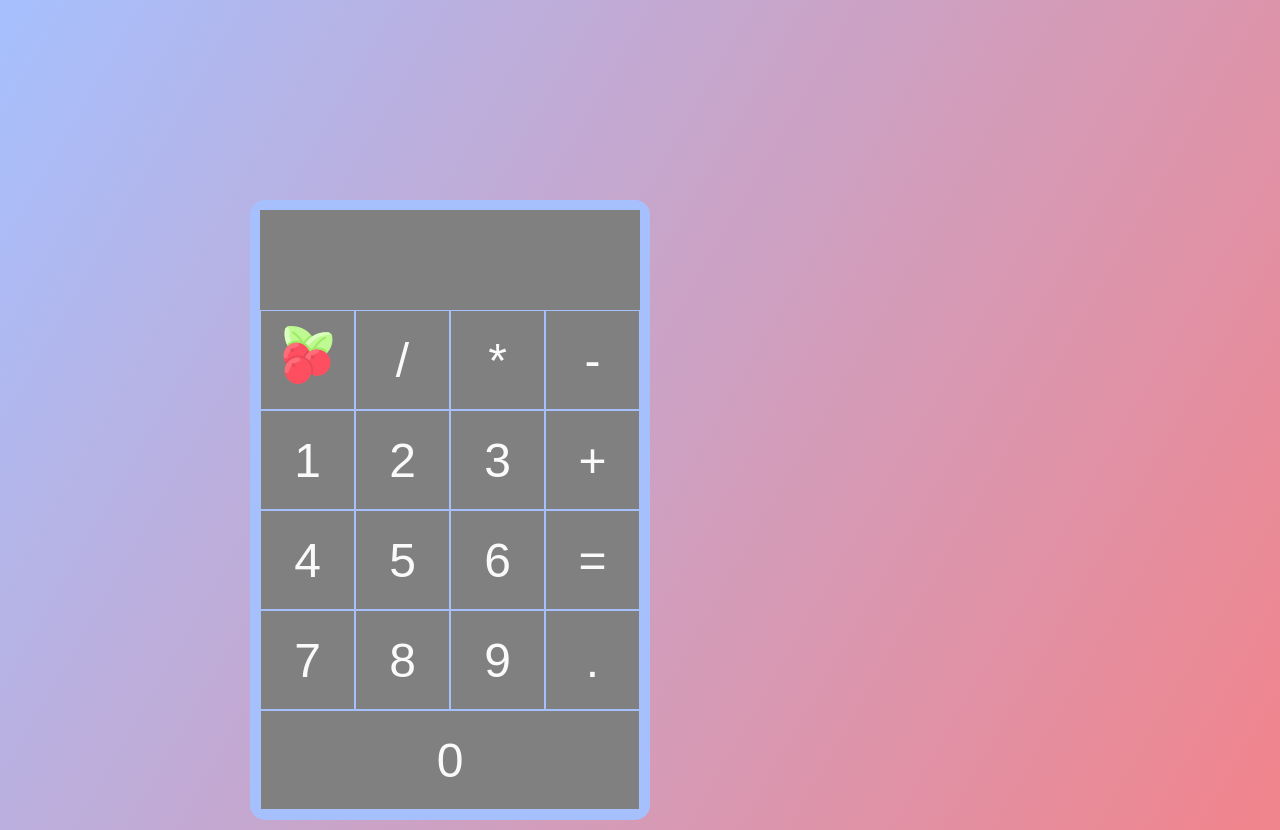
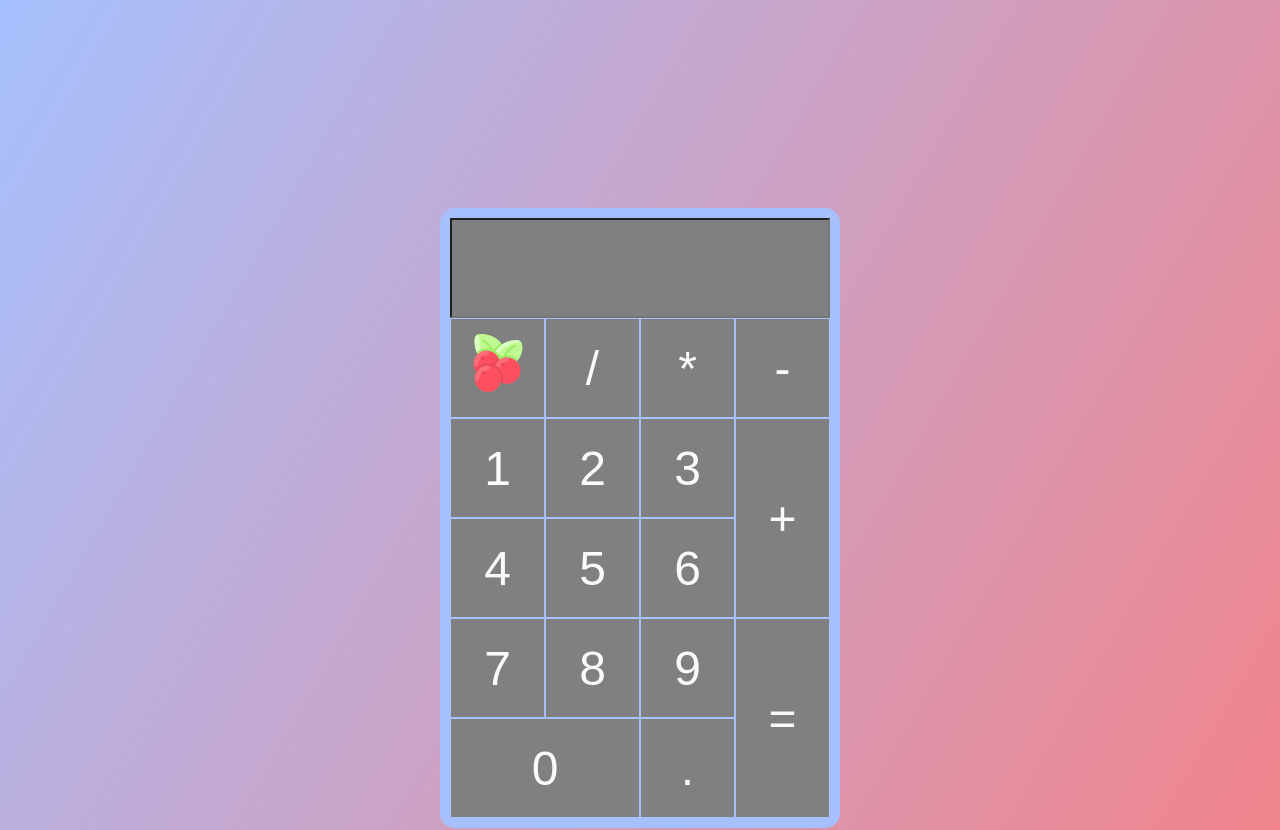
Before and after one commit to Operator2024/calculator, a plain HTML site: page index.html in a window 1280 px wide. Shown: the top 830 px of the page. Drawn offline with Linux system fonts and the light colour scheme.

Commit message:
Added js and basic functionality.

```diff
--- a/index.html
+++ b/index.html
@@ -1,5 +1,6 @@
 <!DOCTYPE html>
 <html lang="ru">
+
 <head>
     <meta charset="UTF-8">
     <meta name="viewport" content="width=device-width, initial-scale=1.0">
@@ -8,38 +9,38 @@
     <link rel="stylesheet" href="css/style.min.css">
 
 </head>
+
 <body>
     <div class="container">
-        <div class="display"></div>
-
-        <button class="item logo"><img src="img/cranberry.png" alt="logo"></button>
-        <button class="item item-divide">/</button>
-        <button class="item item-myltiply">*</button>
-        <button class="item item-minus">-</button>
-
-        <button class="item item1">1</button>
-        <button class="item item2">2</button>
-        <button class="item item3">3</button>
-        <button class="item item-plus">+</button>
-
-        <button class="item item4">4</button>
-        <button class="item item5">5</button>
-        <button class="item item6">6</button>
-        <button class="item item-equal">=</button>
-
-        <button class="item item7">7</button>
-        <button class="item item8">8</button>
-        <button class="item item9">9</button>
-
-        <button class="item item-dot">.</button>
-        <button class="item item0">0</button>
-
-
-
-
+        <input id="display" class="display" readonly>
+        <div class="top-container">
+            <button class="item-top-container item logo" onclick="clearDisplay()"><img src="img/cranberry.png" alt="logo"></button>
+            <button class="item-top-container item item-divide">/</button>
+            <button class="item-top-container item item-myltiply">*</button>
+            <button class="item-top-container item item-minus">-</button>
+        </div>
+        <div class="left-container">
+            <button class="item-left-container item item1" onclick="appendToDisplay('1')">1</button>
+            <button class="item-left-container item item2" onclick="appendToDisplay('2')">2</button>
+            <button class="item-left-container item item3">3</button>
+            <button class="item-left-container item item4">4</button>
+            <button class="item-left-container item item5">5</button>
+            <button class="item-left-container item item6">6</button>
+            <button class="item-left-container item item7">7</button>
+            <button class="item-left-container item item8">8</button>
+            <button class="item-left-container item item9">9</button>
+            <button class="item-left-container item item-dot">.</button>
+            <button class="item-left-container item item0">0</button>
+        </div>
+        <div class="right-container">
+            <button class="item-right-container item item-plus" onclick="appendToDisplay('+')">+</button>
+            <button class="item-right-container item item-equal" onclick="calculate()">=</button>
+        </div>
 
         <!-- <a target="_blank" href="https://icons8.com/icon/t95uPyIrCoqi/cranberry">Cranberry</a> иконка от <a target="_blank" href="https://icons8.com">Icons8</a> -->
 
     </div>
+    <script src="js/scripts.js"></script>
 </body>
+
 </html>
--- /dev/null
+++ b/js/scripts.js
@@ -0,0 +1,21 @@
+// CALCULATE
+
+const display = document.getElementById('display');
+
+function appendToDisplay(input){
+    display.value += input;
+
+}
+
+function clearDisplay(){
+    display.value = '';
+}
+
+function calculate(){
+    try {
+        display.value = eval(display.value);
+    }
+    catch (e) {
+        display.value = 'Error';
+    }
+}
--- a/style.scss
+++ b/style.scss
@@ -1,65 +1,122 @@
-*{
+* {
     box-sizing: border-box;
 }
 
-body{
+body {
+    display: flex;
     background-image: linear-gradient(120deg, #a6c0fe 0%, #f68084 100%);
     color: #FAFAFA;
     font-size: 55px;
     font-family: 'Fira Sans', sans-serif;
-    margin: 200px 250px;
+    // margin: 200px 250px;
 }
 
+.container {
+    margin: 200px auto;
+}
 
 .container {
     background-color: #333131;
     border: 10px solid #a6c0fe;
     border-radius: 15px;
     display: flex;
-    flex-direction: row;
-    flex-wrap: wrap;
+    flex-flow: row wrap;
     width: 400px;
     align-items: flex-end;
+    align-items: center;
+    justify-content: center;
+}
+
+.top-container {
+    display: flex;
+    width: 100%;
+}
+
+.left-container {
+    display: flex;
+    flex-flow: row wrap;
+    width: 285px;
+}
+
+.right-container {
+    display: flex;
+    flex-flow: column;
+    // width: 100%;
+    width: 95px;
+    height: 400px;
+}
+
+.item-left-container {
+    background: gray;
+    color: #FAFAFA;
+    font-size: 48px;
+    border: 1px solid #a6c0fe;
+    // border-radius: 15px;
+    text-align: center;
+    width: calc(100% / 3);
+    height: 100px;
+    padding: 10px;
+}
+
+.item-right-container {
+    background: gray;
+    color: #FAFAFA;
+    font-size: 48px;
+    border: 1px solid #a6c0fe;
+}
+
+.item-top-container {
+    width: calc(100% / 4);
 }
 
 .item {
     background: gray;
     color: #FAFAFA;
     font-size: 48px;
-	border: 1px solid #a6c0fe ;
+    border: 1px solid #a6c0fe;
     // border-radius: 15px;
     text-align: center;
-    width: calc(100% / 4);
     height: 100px;
     padding: 10px;
     // box-shadow: -3px 3px 7px rgba(0, 0, 0, .6), inset -100px 0px 100px gray;
 }
 
-.item:hover{
+.item:hover {
     background-color: #f68084;
 }
 
-.item:active{
+.item:active {
     background-color: #aa595b;
 }
 
 
 
 
-.display{
+.display {
     width: 100%;
     height: 100px;
     order: -5;
     background: gray;
+    color: #FAFAFA;
+    font-size: 48px;
 }
 
-.item0{
-    width: 100%;
+.item0 {
+    width: calc(100% / 1.5);
 }
 
-// .item-plus{
-//     height: 200px;
-// }
+.item-dot {
+    width: calc(100% / 3);
+    order: 1;
+}
+
+.item-equal {
+    height: 200%;
+}
+
+.item-plus {
+    height: 200%;
+}
 
 // .logo{
 //     order: -4;
```
Also changed, not shown: css/style.min.css. Lines whose indentation alone changed are shown as unchanged.
